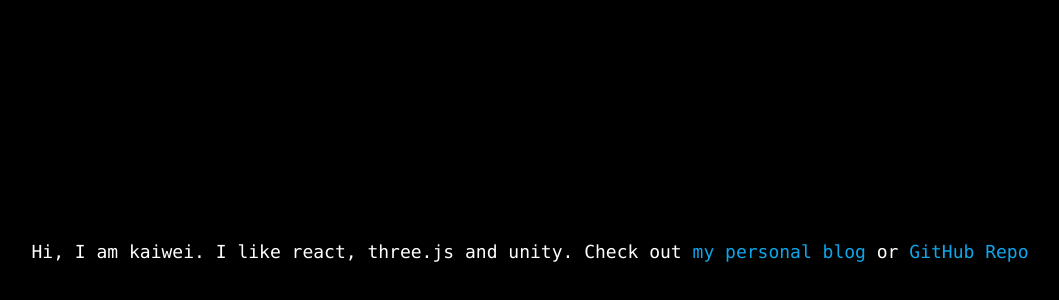
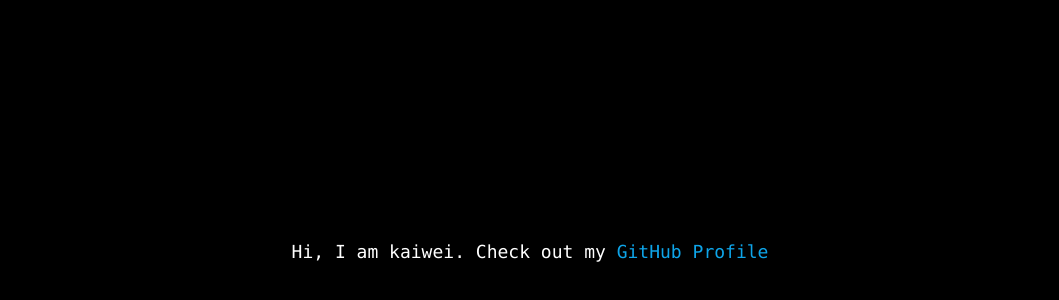
Before and after one commit to kaiwe1/kaiwe1.github.io, a plain HTML site: page index.html in a window 1280 px wide. Shown: the part 148-448 px from the top of the page, without its empty margins (110-1169 px from the left). Drawn offline with nearby package versions, Linux system fonts and the light colour scheme.

Commit message:
Update index.html

```diff
--- a/index.html
+++ b/index.html
@@ -9,7 +9,7 @@
 <body>
     <div id="container" class="flex items-center justify-center h-screen bg-black ">
         <div class="text-white font-mono text-lg">
-            Hi, I am kaiwei. I like react, three.js and unity. Check out <a class="text-sky-500" href="https://kwii.cc">my personal blog</a> or <a class="text-sky-500" href="https://github.com/kaiwe1">GitHub Repo</a>
+            Hi, I am kaiwei. Check out my <a class="text-sky-500" href="https://github.com/kaiwe1">GitHub Profile</a>
         </div>
     </div>
 </body>
```
